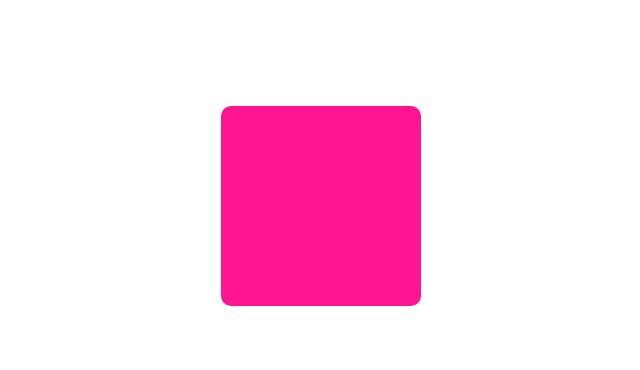
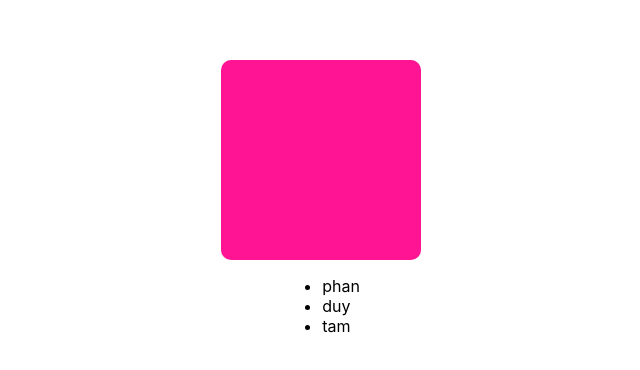
Before and after one commit to jrphan/react-hook, a React (Create React App) app: page / in a window 1280 px wide. Shown: the part 194-564 px from the top of the page, without its empty margins (319-959 px from the left). Built offline with nearby package versions, Linux system fonts and the light colour scheme.

Commit message:
remove todoList

```diff
--- a/src/App.js
+++ b/src/App.js
@@ -1,11 +1,29 @@
 // import logo from './logo.svg';
+import { useState } from 'react';
 import './App.scss';
 import ColorBox from './components/colorBox';
+import TodoList from './TodoList';
 
 function App() {
+  const [todoList, setTodoList] = useState([
+    {id: 1, title: 'phan'},
+    {id: 2, title: 'duy'},
+    {id: 3, title: 'tam'}
+  ]);
+
+  function handleTodoClick(todo) {
+    const index = todoList.findIndex(x => x.id === todo.id);
+    if (index < 0) return;
+
+    const newTodoList = [...todoList];
+    newTodoList.splice(index,1);
+    setTodoList(newTodoList);
+  };
+
   return (
     <div className="App">
       <ColorBox/>
+      <TodoList todos={todoList} onTodoClick={handleTodoClick}/>
     </div>
   );
 }
--- a/src/App.scss
+++ b/src/App.scss
@@ -5,4 +5,6 @@
   display: flex;
   align-items: center;
   justify-content: center;
+  flex-direction: column;
+
 }
--- /dev/null
+++ b/src/TodoList/index.jsx
@@ -0,0 +1,37 @@
+import React from 'react';
+import PropTypes from 'prop-types';
+
+TodoList.propTypes = {
+    todos: PropTypes.array,
+    onTodoClick: PropTypes.func,
+};
+
+TodoList.defaultProps = {
+    todos: [],
+    onTodoClick: null,
+};
+
+function TodoList(props) {
+    const {todos, onTodoClick} = props;
+
+    function handleClick(todo) {
+        if(onTodoClick) {
+            onTodoClick(todo);
+        }
+    }
+
+    return (
+        <ul className='todo-list'>
+            {todos.map(todo => (
+                <li
+                    key={todo.id}
+                    onClick={() => handleClick(todo)}
+                >
+                    {todo.title}
+                </li>
+            ))}
+        </ul>
+    );
+}
+
+export default TodoList;
```
Also changed, not shown: package.json (+6 -2 lines), src/TodoList/todolist.scss (added), 2 other files (tests, documents, lock files or other folders).
